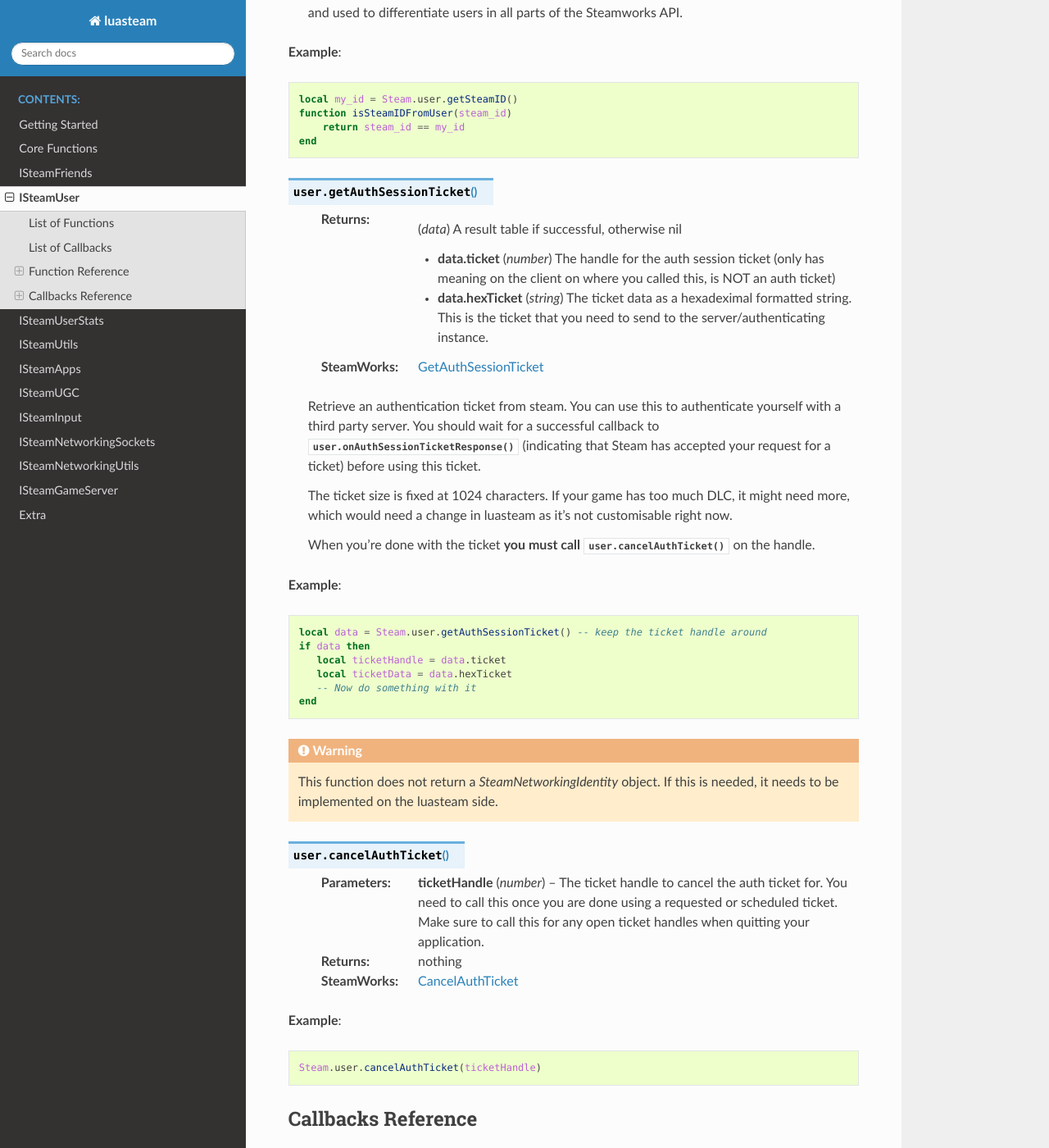
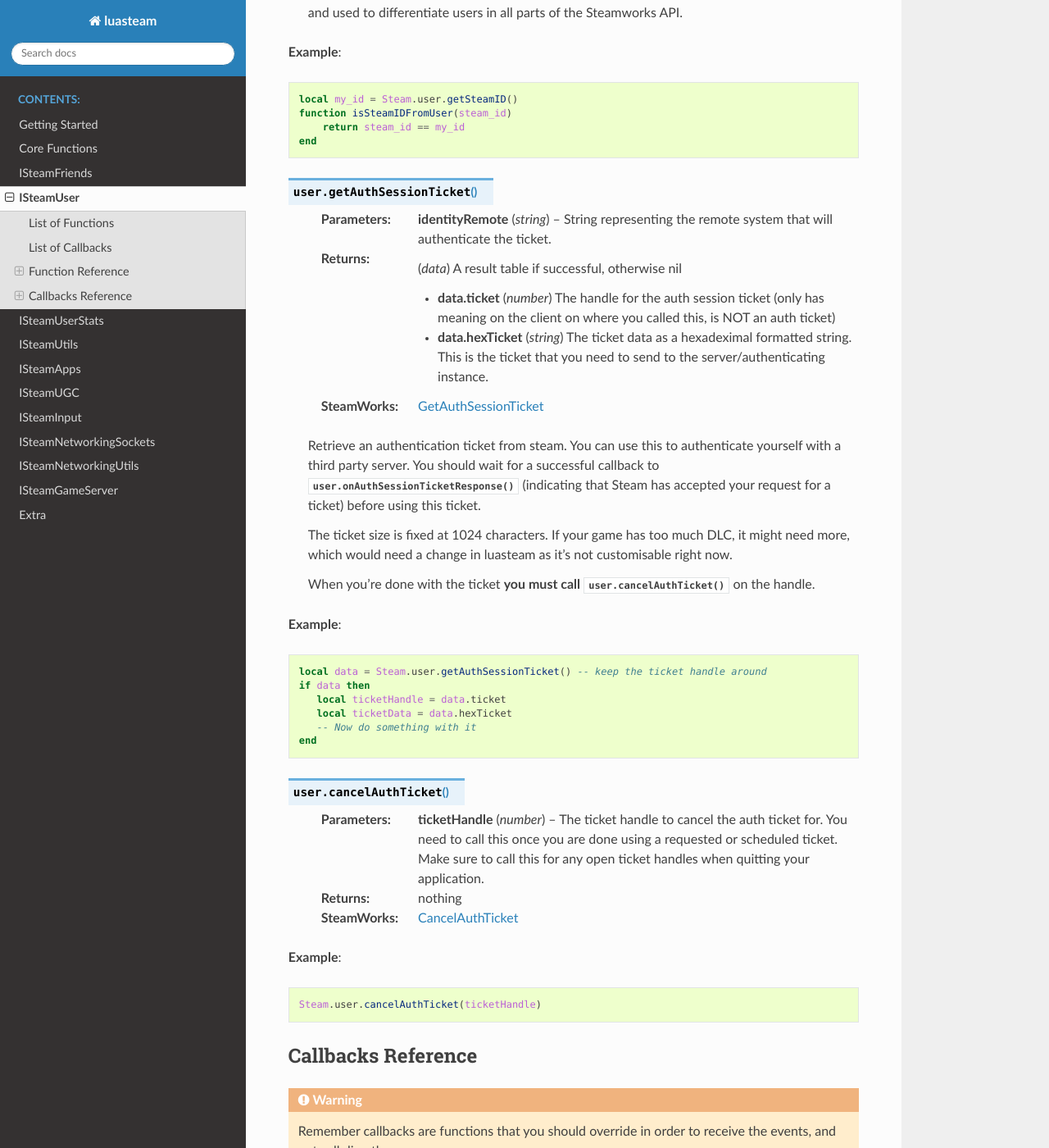
Before and after one commit to uspgamedev/luasteam, a Sphinx documentation site: the page built from docs/user.rst, in a window 1280 px wide and 1400 px high, scrolled down 999 px. Shown: the whole window at 82% size. Built offline with Sphinx 7.4.7 and the Read the Docs theme 2.0.0, drawn with Linux system fonts in a browser that asks for light colours.

Commit message:
support new ISteamUser API argument in Steam SDK 1.57

```diff
--- a/docs/user.rst
+++ b/docs/user.rst
@@ -50,6 +50,7 @@
 
 .. function:: user.getAuthSessionTicket ()
 
+    :param string identityRemote: String representing the remote system that will authenticate the ticket.
     :returns: (`data`) A result table if successful, otherwise nil
 
 		* **data.ticket** (`number`) The handle for the auth session ticket (only has meaning on the client on where you called this, is NOT an auth ticket)
@@ -71,10 +72,6 @@
        local ticketData = data.hexTicket
        -- Now do something with it
     end
-
-.. warning::
-
-    This function does not return a `SteamNetworkingIdentity` object. If this is needed, it needs to be implemented on the luasteam side.
 
 .. function:: user.cancelAuthTicket ()
 
```
Also changed, not shown: 1 other file.
